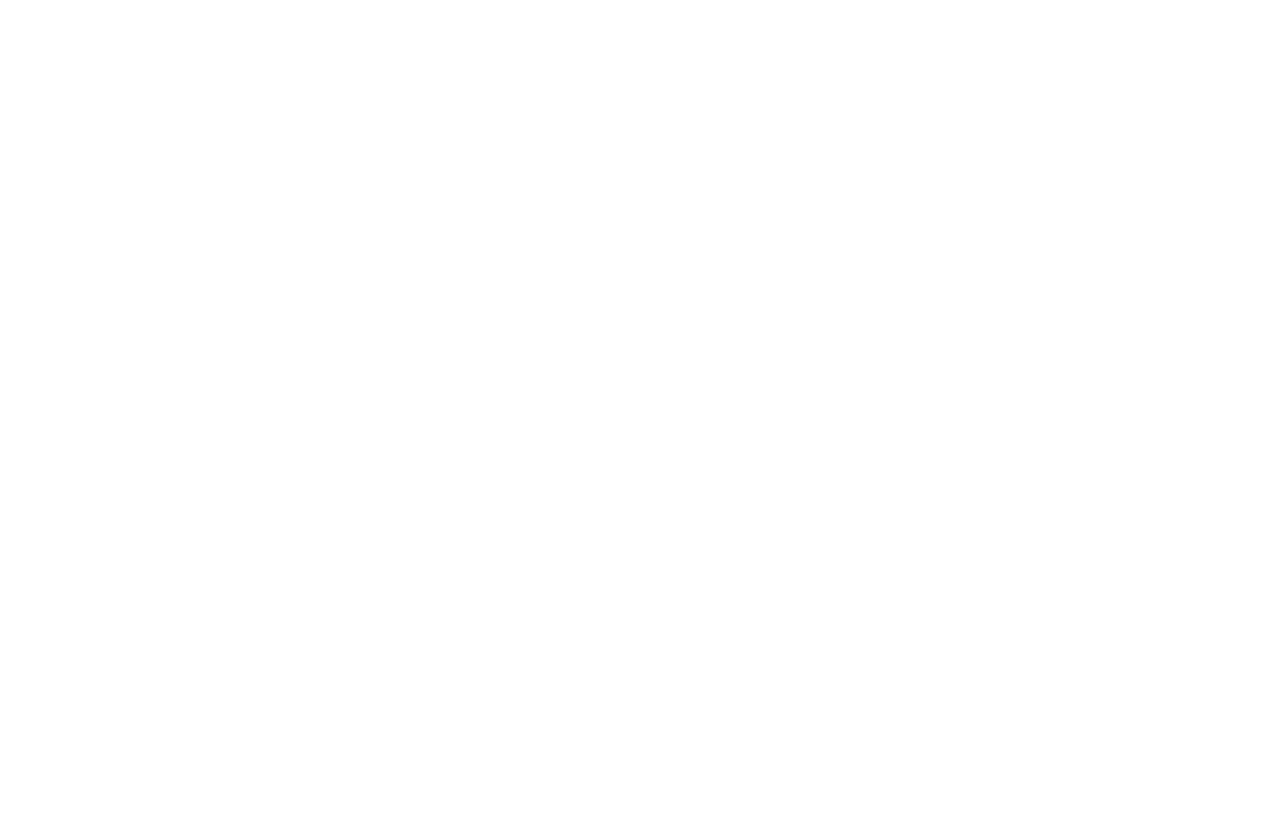
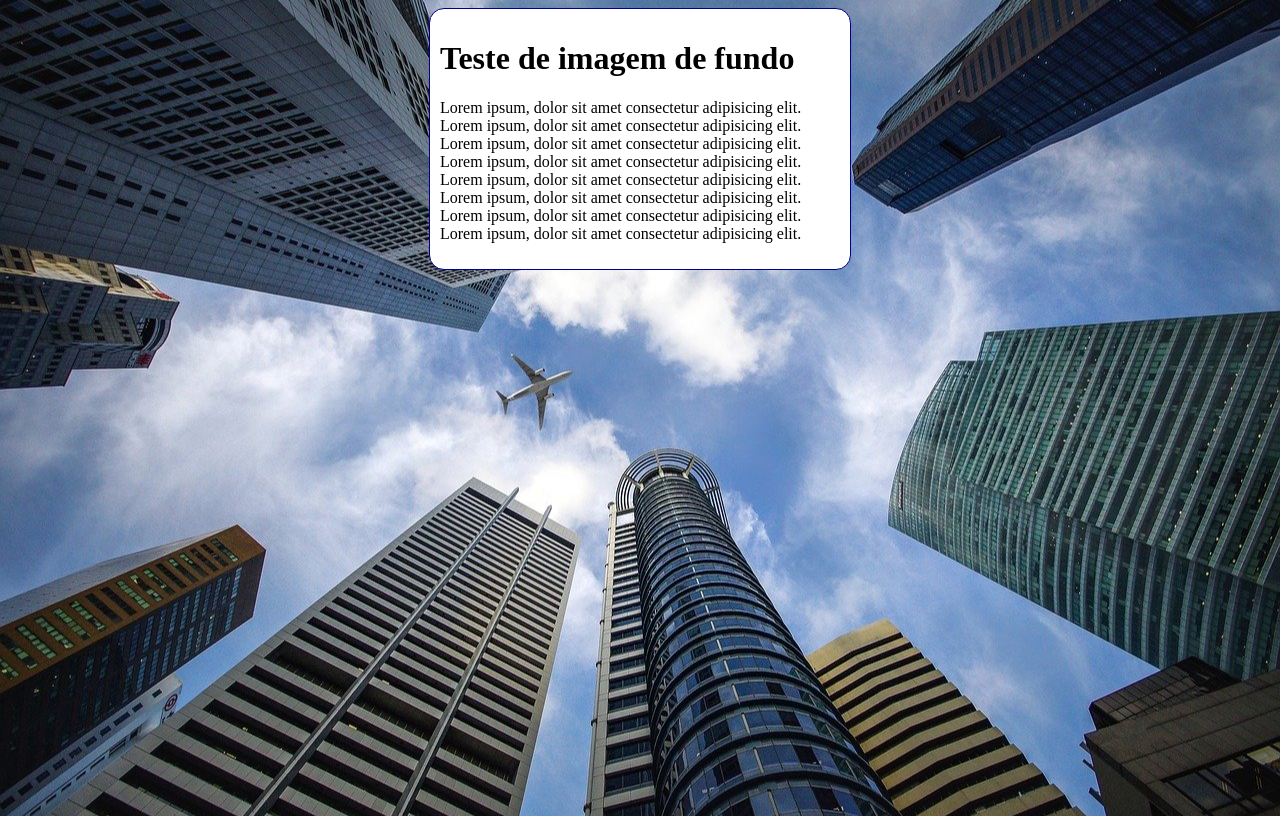
Before and after one commit to Nivelton/html-css, a plain HTML site: page M3/ex22/fundo006.html in a window 1280 px wide. Drawn offline with Linux system fonts and the light colour scheme.

Commit message:
atualizei ex22

```diff
--- a/M3/ex22/fundo006.html
+++ b/M3/ex22/fundo006.html
@@ -4,8 +4,44 @@
     <meta charset="UTF-8">
     <meta name="viewport" content="width=device-width, initial-scale=1.0">
     <title>Document</title>
+    <style>
+
+        /*background-size: contain; 100% da imagem
+          background-size: cover; vai preencher a tela sem imagem inteira
+
+          */
+        body{
+            height: 100vh;
+            background-color: black;
+            background-image: url(imagens/wallpaper002.jpg);
+            background-position: center center;
+            background-repeat: no-repeat;
+            background-size: cover;
+        }
+
+        main{
+            background-color: white;
+            width: 400px;
+            padding: 10px;
+            margin: auto;
+            border: 1px solid darkblue;
+            border-radius: 15px;
+        }
+    </style>
 </head>
 <body>
+    <main>
+        <h1>Teste de imagem de fundo</h1>
+        <p>Lorem ipsum, dolor sit amet consectetur adipisicing elit.
+            Lorem ipsum, dolor sit amet consectetur adipisicing elit.
+            Lorem ipsum, dolor sit amet consectetur adipisicing elit.
+            Lorem ipsum, dolor sit amet consectetur adipisicing elit.
+            Lorem ipsum, dolor sit amet consectetur adipisicing elit.
+            Lorem ipsum, dolor sit amet consectetur adipisicing elit.
+            Lorem ipsum, dolor sit amet consectetur adipisicing elit.
+            Lorem ipsum, dolor sit amet consectetur adipisicing elit.
 
+        </p>
+    </main>
 </body>
 </html>
```
